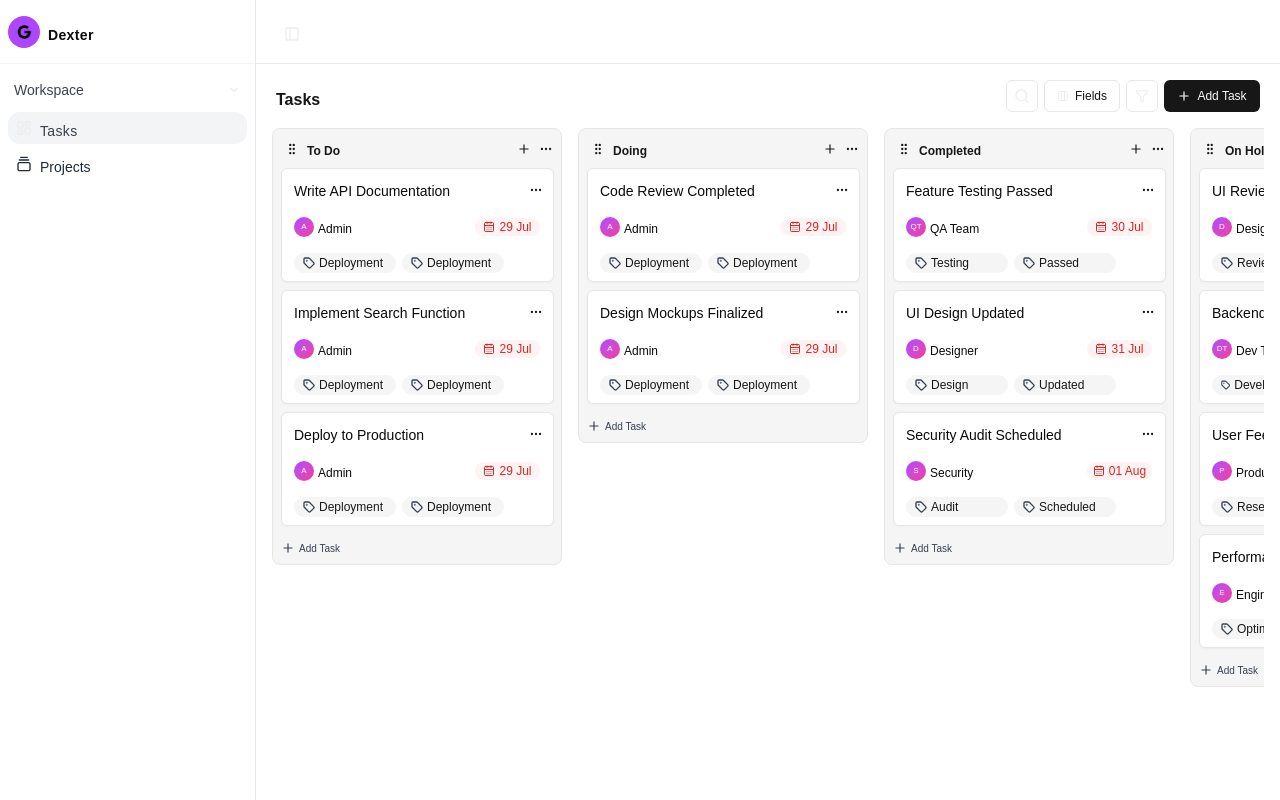
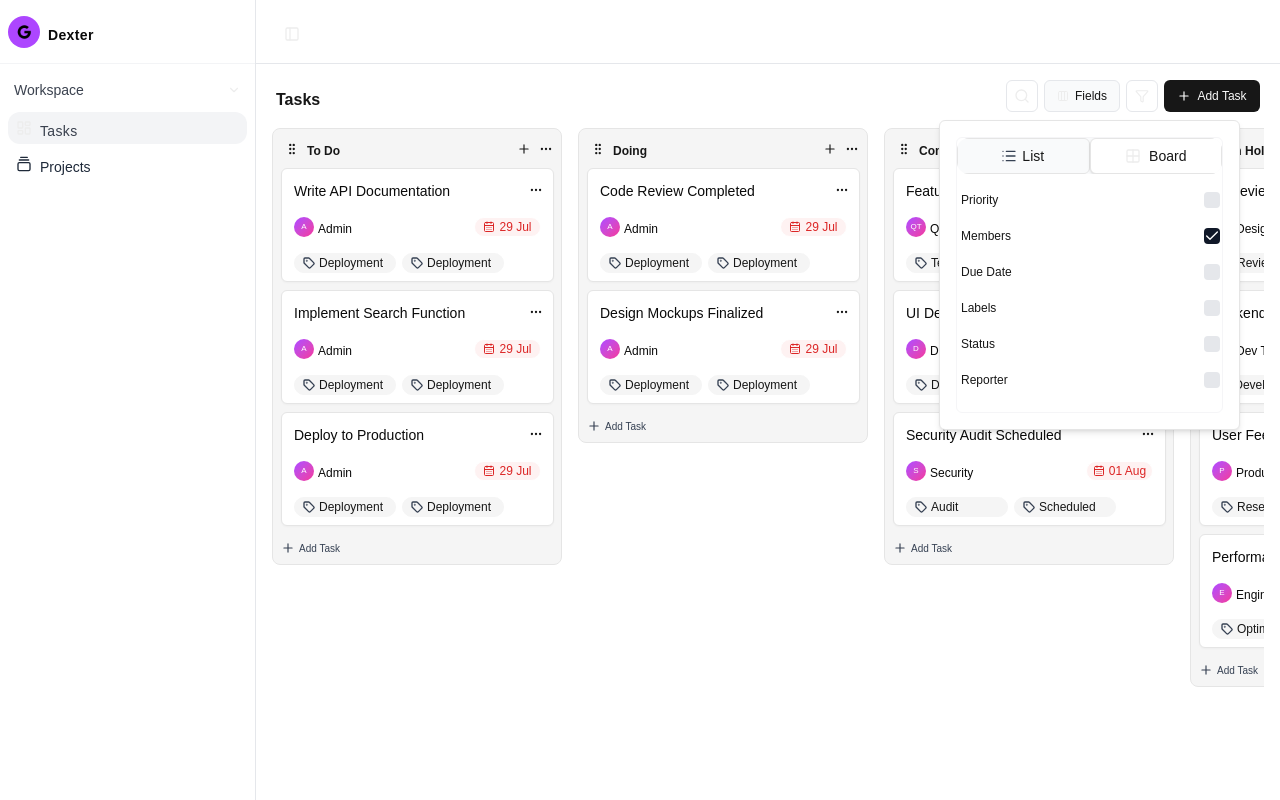
Before and after one commit to DheerajKumar6515/task-management, a Next.js app: page /dashboard in a window 1280 px wide. Both pictures are taken after a click on the button "Fields". Built offline with nearby package versions, Linux system fonts and the light colour scheme.

Commit message:
make FieldsMenu

```diff
--- a/src/components/layout/Topbar.tsx
+++ b/src/components/layout/Topbar.tsx
@@ -1,11 +1,7 @@
 "use client";
 
 import {
-  Columns3,
-  Filter,
   PanelLeft,
-  Plus,
-  Search,
 } from "lucide-react";
 
 interface TopbarProps {
--- /dev/null
+++ b/src/components/tasks/FieldsMenu.tsx
@@ -0,0 +1,169 @@
+"use client";
+
+import { useState } from "react";
+import { Check, Grid2X2, List } from "lucide-react";
+
+type ViewMode = "list" | "board";
+
+interface FieldOption {
+  id: string;
+  label: string;
+  checked: boolean;
+}
+
+const initialFields: FieldOption[] = [
+  {
+    id: "priority",
+    label: "Priority",
+    checked: false,
+  },
+  {
+    id: "members",
+    label: "Members",
+    checked: true,
+  },
+  {
+    id: "dueDate",
+    label: "Due Date",
+    checked: false,
+  },
+  {
+    id: "labels",
+    label: "Labels",
+    checked: false,
+  },
+  {
+    id: "status",
+    label: "Status",
+    checked: false,
+  },
+  {
+    id: "reporter",
+    label: "Reporter",
+    checked: false,
+  },
+];
+
+interface FieldsMenuProps {
+  onClose: () => void;
+}
+
+export default function FieldsMenu({
+  onClose,
+}: FieldsMenuProps) {
+  const [viewMode, setViewMode] =
+    useState<ViewMode>("board");
+
+  const [fields, setFields] =
+    useState<FieldOption[]>(initialFields);
+
+  const toggleField = (fieldId: string) => {
+    setFields((currentFields) =>
+      currentFields.map((field) =>
+        field.id === fieldId
+          ? {
+              ...field,
+              checked: !field.checked,
+            }
+          : field
+      )
+    );
+  };
+
+  return (
+    <>
+      {/* Background Overlay */}
+      <button
+        type="button"
+        aria-label="Close fields menu"
+        onClick={onClose}
+        className="fixed inset-0 z-40 cursor-default bg-transparent"
+      />
+
+      {/* Fields Menu */}
+      <div className="absolute right-10 top-30 z-50 w-75.25 h-77.5 max-w-[calc(100vw-24px)] rounded-md border border-[#E5E5E5] bg-white p-4 shadow-md">
+
+        {/* View Switcher */}
+        <div className="w-66.75 h-69 border border-gray-200/40 rounded-md ">
+
+        <div className="w-full h-9 flex overflow-hidden rounded-xl bg-gray-50 ">
+
+          {/* List */}
+          <button
+            type="button"
+            onClick={() => setViewMode("list")}
+            className={` w-[133.5px] h-9 rounded-md cursor-pointer border border-[#E5E5E5] px-3 py-2.5
+              flex flex-1 items-center justify-center gap-1
+              text-base font-medium
+              transition
+              ${
+                viewMode === "list"
+                  ? "bg-white shadow-sm"
+                  : "text-gray-700"
+              }
+            `}
+          >
+            <List className="h-4 w-4" />
+            <span className="w-6.25 h-5 text-sm font-sans font-medium leading-5 text-[#171717]">List</span>
+          </button>
+
+          {/* Board */}
+          <button
+            type="button"
+            onClick={() => setViewMode("board")}
+            className={`w-[133.5px] h-9 rounded-md cursor-pointer border border-[#E5E5E5] px-3 py-2.5
+              flex flex-1 items-center justify-center gap-2
+              text-base font-medium
+              transition
+              ${
+                viewMode === "board"
+                  ? "bg-white shadow-sm"
+                  : "text-gray-700"
+              }
+            `}
+          >
+            <Grid2X2 className="h-4 w-4" />
+           <span className="text-sm font-sans font-medium leading-5 text-[#171717]">Board</span>
+          </button>
+        </div>
+
+        {/* Fields */}
+        <div className="w-66.75 h-56 mt-2 space-y-1">
+        <div className="w-full h-8 ">
+          {fields.map((field) => (
+            <button
+              key={field.id}
+              type="button"
+              onClick={() => toggleField(field.id)}
+              className="flex w-full items-center justify-between rounded-lg px-1 py-2.5 text-left hover:bg-gray-50"
+            >
+              <span className="w-20 min-w-20 h-4 text-xs font-sans font-medium leading-4 text-[#171717]">
+                {field.label}
+              </span>
+
+              <div
+                className={`flex h-4 w-4 items-center justify-center
+                  rounded
+                  transition
+                  ${
+                    field.checked
+                      ? "bg-gray-900"
+                      : "bg-gray-200"
+                  }
+                `}
+              >
+                <span className="w-4 h-4 gap-2">
+                {field.checked && (
+                    <Check className="h-4 w-4 text-white" />
+                )}
+                </span>
+              </div>
+            </button>
+          ))}
+        </div>
+        </div>
+      </div>
+      </div>
+    </>
+  );
+}
--- a/src/components/tasks/TaskHeader.tsx
+++ b/src/components/tasks/TaskHeader.tsx
@@ -1,3 +1,5 @@
+import FieldsMenu from "@/components/tasks/FieldsMenu";
+import { useState } from "react";
 import {
   Columns3,
   Filter,
@@ -6,6 +8,7 @@ import {
 } from "lucide-react";
 
 function TaskHeader() {
+   const [fieldsOpen, setFieldsOpen] = useState(false);
   return (
         <div className="flex w-full h-8 shrink-0 items-center justify-between px-4 sm:px-5 mt-4 mb-4">
 
@@ -23,13 +26,26 @@ function TaskHeader() {
           <Search className="h-4 w-4" />
         </button>
 
-        <button
+        <button onClick={() =>
+            setFieldsOpen((previous) => !previous)
+          }
           type="button"
-          className="hidden w-19 h-8 items-center gap-1.5 rounded-md border border-gray-200 px-3 cursor-pointer sm:flex"
+          className={`hidden w-19 h-8 items-center gap-1.5 rounded-md border border-gray-200 px-3 cursor-pointer sm:flex ${
+              fieldsOpen
+                ? "bg-gray-50"
+                : "bg-white"
+            }`}
         >
           <Columns3 className="h-3.5 w-3.5" />
           <span className="text-xs font-sans font-medium leading-4 text-[#171717]">Fields</span>
         </button>
+
+         {/* Fields Dropdown */}
+        {fieldsOpen && (
+          <FieldsMenu
+            onClose={() => setFieldsOpen(false)}
+          />
+        )}
 
         <button
           type="button"
```
